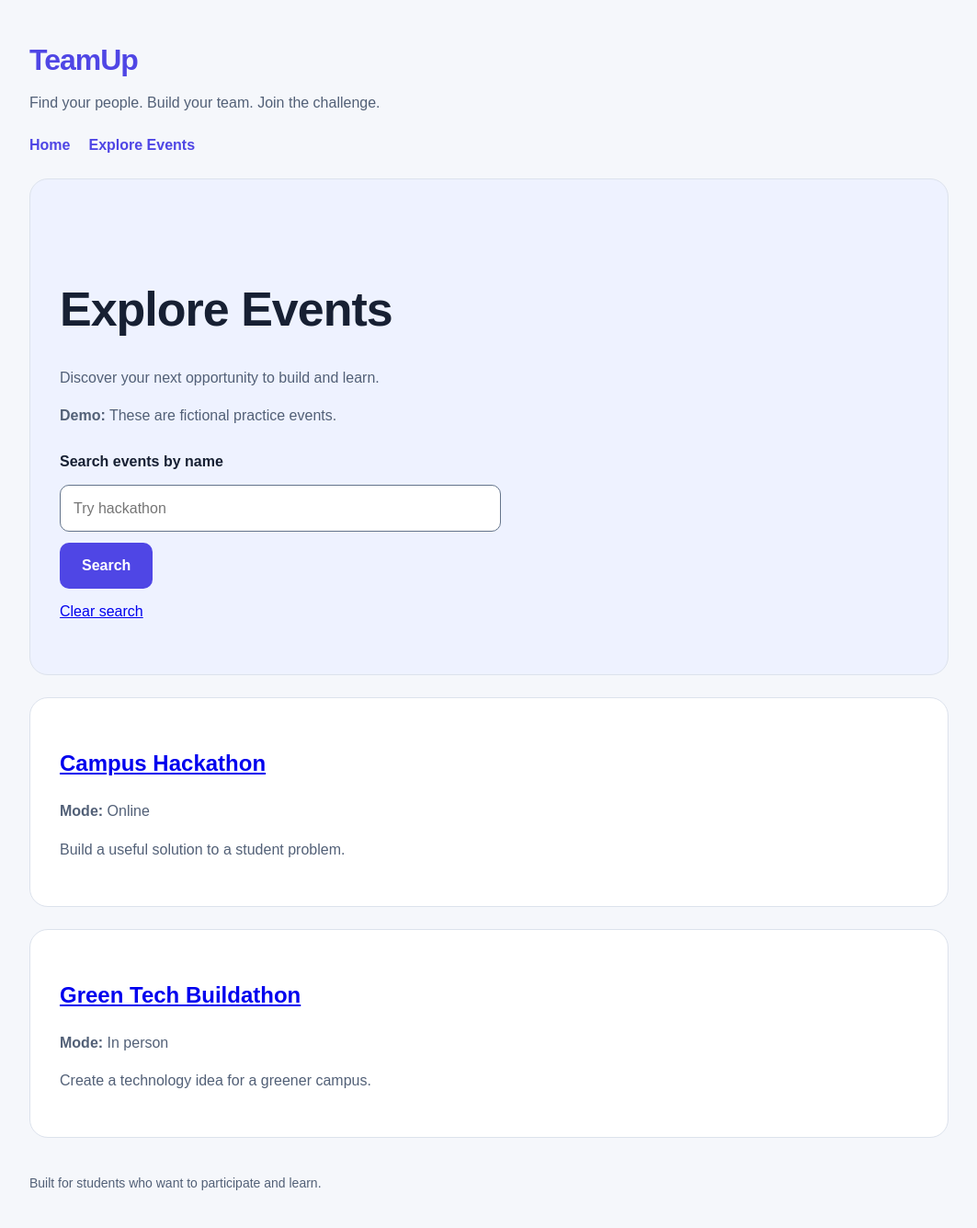
After one commit to KindNusaif/TeamUp, a Django app: page /events/ in a window 1280 px wide. The commit adds this page. Shown: the whole page at 92% size, without its empty margins (108-1171 px from the left). Run offline with Django 5.2, Linux system fonts and the light colour scheme.

Commit message:
Build homepage, event search, and event details

```diff
--- a/config/urls.py
+++ b/config/urls.py
@@ -1,8 +1,10 @@
 from django.contrib import admin
 from django.urls import path
-from core.views import home
+from core.views import home, events, event_detail
 
 urlpatterns = [
     path("admin/", admin.site.urls),
     path("", home, name="home"),
+    path("events/", events, name="events"),
+    path("events/<int:event_id>/", event_detail, name="event_detail"),
 ]
--- a/core/static/core/style.css
+++ b/core/static/core/style.css
@@ -52,7 +52,7 @@ main section:first-child {
     background-color: #eef2ff;
 }
 
-h2 {
+.hero h2 {
     margin-top: 0;
     line-height: 1.2;
 }
@@ -94,3 +94,66 @@ footer {
         padding-block: 36px;
     }
 }
+
+nav {
+    display: flex;
+    flex-wrap: wrap;
+    gap: 20px;
+    margin-top: 20px;
+}
+
+nav a {
+    color: #4f46e5;
+    font-weight: 600;
+    text-decoration: none;
+}
+
+nav a:hover {
+    text-decoration: underline;
+}
+
+a:focus-visible {
+    outline: 3px solid #4f46e5;
+    outline-offset: 4px;
+}
+
+.search-form {
+    display: grid;
+    gap: 12px;
+    max-width: 480px;
+    margin-top: 24px;
+}
+
+.search-form label {
+    font-weight: 600;
+}
+
+.search-form input {
+    width: 100%;
+    padding: 12px 14px;
+    border: 1px solid #64748b;
+    border-radius: 10px;
+    font: inherit;
+}
+
+.search-form button {
+    justify-self: start;
+    padding: 12px 24px;
+    border: none;
+    border-radius: 10px;
+    background-color: #4f46e5;
+    color: #ffffff;
+    font: inherit;
+    font-weight: 600;
+    cursor: pointer;
+}
+
+.search-form button:hover {
+    background-color: #4338ca;
+}
+
+.search-form input:focus-visible,
+.search-form button:focus-visible {
+    outline: 3px solid #4f46e5;
+    outline-offset: 3px;
+}
--- /dev/null
+++ b/core/templates/core/base.html
@@ -0,0 +1,31 @@
+{% load static %}
+<!DOCTYPE html>
+<html lang="en">
+<head>
+    <meta charset="UTF-8">
+    <meta name="viewport" content="width=device-width, initial-scale=1.0">
+    <title>{% block title %}TeamUp{% endblock %}</title>
+    <link rel="stylesheet" href="{% static 'core/style.css' %}">
+</head>
+<body>
+    <header>
+        <h1>TeamUp</h1>
+        <p>Find your people. Build your team. Join the challenge.</p>
+
+        <nav aria-label="Main navigation">
+            <a href="{% url 'home' %}">Home</a>
+            <a href="{% url 'events' %}">Explore Events</a>
+        </nav>
+    </header>
+
+    <main>
+        {% block content %}
+        {% endblock %}
+    </main>
+
+    <footer>
+
+      <p>Built for students who want to participate and learn.</p>
+    </footer>
+</body>
+</html>
--- /dev/null
+++ b/core/templates/core/events.html
@@ -0,0 +1,48 @@
+{% extends "core/base.html" %}
+
+{% block title %}Explore Events | TeamUp{% endblock %}
+
+{% block content %}
+    <section>
+        <h2>Explore Events</h2>
+        <p>Discover your next opportunity to build and learn.</p>
+        <p><strong>Demo:</strong> These are fictional practice events.</p>
+       <form method="get" action="{% url 'events' %}" class="search-form">
+    <label for="event-search">Search events by name</label>
+
+    <input
+        type="search"
+        id="event-search"
+        name="q"
+        value="{{ query }}"
+        placeholder="Try hackathon"
+    >
+
+    <button type="submit">Search</button>
+
+    <a href="{% url 'events' %}">Clear search</a>
+</form>
+      </section>
+
+    {% for event in events %}
+        <section>
+            <h2>
+    <a href="{% url 'event_detail' event.id %}">
+        {{ event.name }}
+    </a>
+</h2>
+            <p><strong>Mode:</strong> {{ event.mode }}</p>
+            <p>{{ event.description }}</p>
+        </section>
+    {% empty %}
+        <section>
+    {% if query %}
+        <h2>No matching events</h2>
+        <p>No events match “{{ query }}”. Try another name.</p>
+    {% else %}
+        <h2>No events yet</h2>
+        <p>Check back soon for new opportunities.</p>
+    {% endif %}
+</section>
+    {% endfor %}
+{% endblock %}
--- a/core/views.py
+++ b/core/views.py
@@ -1,5 +1,51 @@
+from django.http import Http404
 from django.shortcuts import render
+
+
+# Fictional data for learning. We'll use a database later.
+SAMPLE_EVENTS = [
+    {
+        "id": 1,
+        "name": "Campus Hackathon",
+        "mode": "Online",
+        "description": "Build a useful solution to a student problem.",
+    },
+    {
+        "id": 2,
+        "name": "Green Tech Buildathon",
+        "mode": "In person",
+        "description": "Create a technology idea for a greener campus.",
+    },
+]
 
 
 def home(request):
     return render(request, "core/home.html")
+
+
+def events(request):
+    query = request.GET.get("q", "").strip()
+
+    filtered_events = [
+        event
+        for event in SAMPLE_EVENTS
+        if query.casefold() in event["name"].casefold()
+    ]
+
+    return render(
+        request,
+        "core/events.html",
+        {"events": filtered_events, "query": query},
+    )
+
+
+def event_detail(request, event_id):
+    for event in SAMPLE_EVENTS:
+        if event["id"] == event_id:
+            return render(
+                request,
+                "core/event_detail.html",
+                {"event": event},
+            )
+
+    raise Http404("Event not found")
```
Also changed, not shown: core/templates/core/event_detail.html (added, +19 -0 lines), core/templates/core/home.html (+6 -23 lines), 1 other file.
